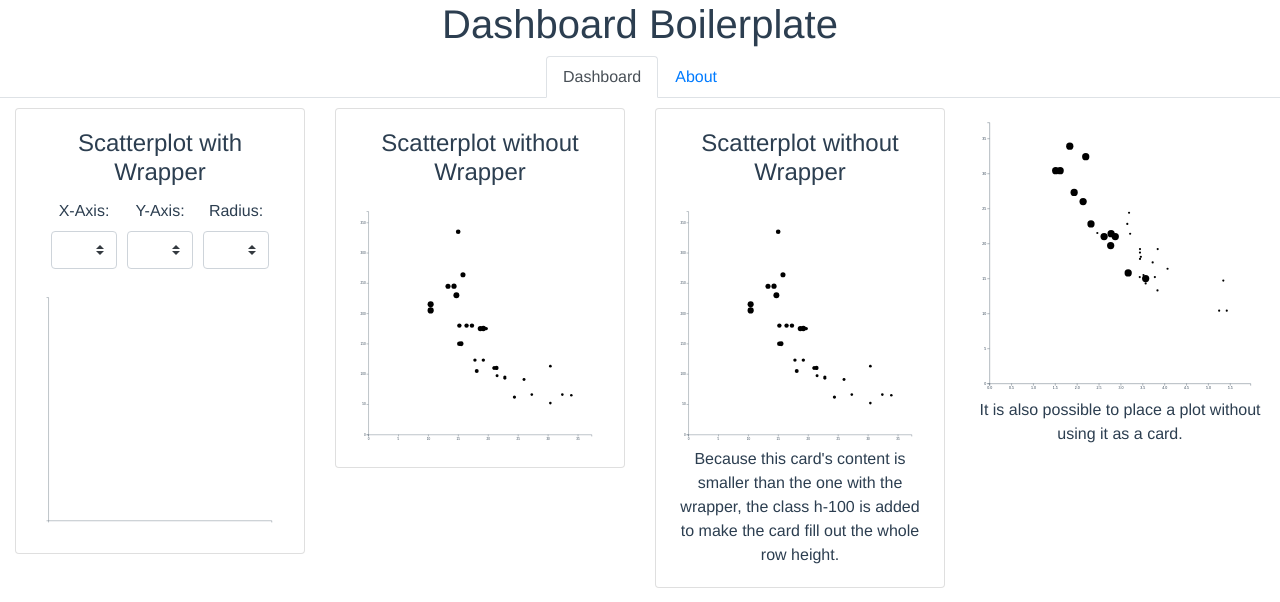
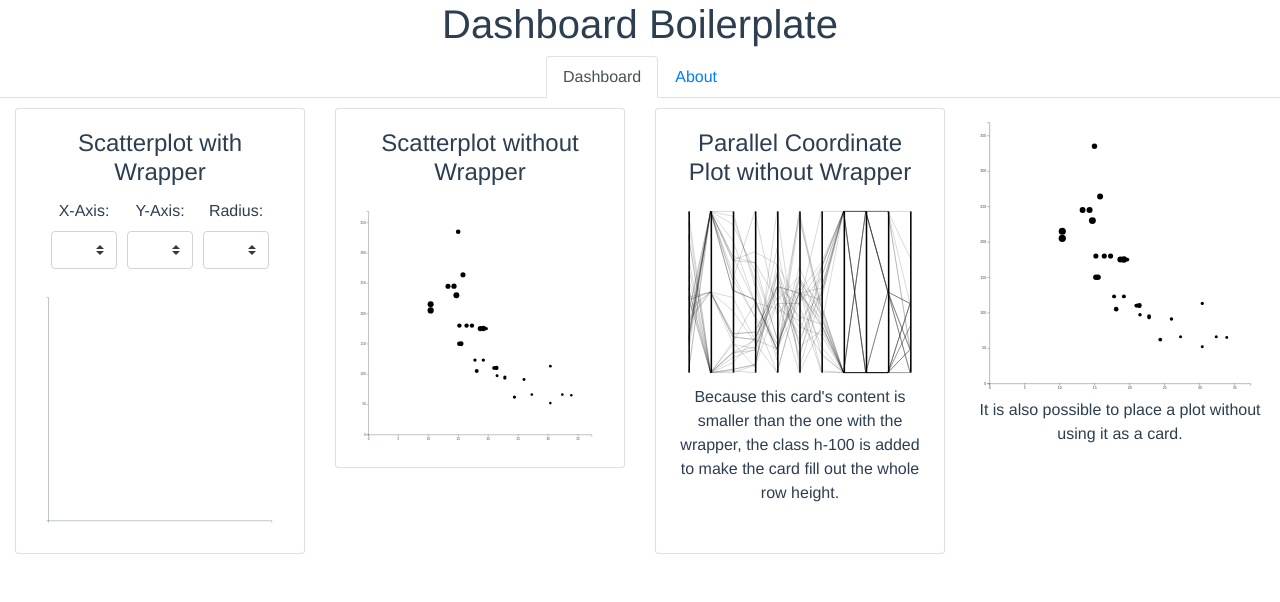
Before and after one commit to cedrickrause/vue-dashboard-boilerplate, a Vue app: page / in a window 1280 px wide. Shown: the top 602 px of the page. Built offline with nearby package versions, Linux system fonts and the light colour scheme.

Commit message:
Added rough draft for parallel coordinate plot and added it to dashboard

```diff
--- /dev/null
+++ b/src/components/Charts/ParallelCoordinatePlot.vue
@@ -0,0 +1,120 @@
+<template>
+  <div class="parallel-coordinate-plot" ref="root">
+    <svg class="parallel-coordinate-plot-svg" :viewBox="`0 0 ${this.width} ${this.height}`">
+        <path v-for="element in dataset.data" :key="element.id"
+        :class="{ selectedElement: element.id === getSelectedElementId }"
+        :d="calculateLine(element)"
+        stroke="black"
+        stroke-width="1px"
+        fill="none"
+        opacity="0.5"
+        />
+        <rect v-for="(column, columnIndex) in columns" :key="column + 'rect'"
+        :x="xPosition(columnIndex)"
+        :y="margin.top"
+        :width="barWidth"
+        :height="height - margin.top - margin.bottom"
+        />
+    </svg>
+  </div>
+</template>
+
+<script lang="ts">
+import * as d3 from 'd3';
+import Vue, { PropType } from 'vue';
+import { MultivariateDataset, MultivariateDatasetEntry } from '@/models/MultivariateDataset';
+import { ScaleLinear } from 'd3';
+import { D3MultiScale, LineCoordinates } from '@/helpers/d3helpers';
+import { mapGetters } from 'vuex';
+import { Getters } from '@/store/getters';
+
+export default Vue.extend({
+  props: {
+    dataset: {
+      type: Object as () => MultivariateDataset,
+    },
+    columns: {
+      type: Array as PropType<string[]>,
+    },
+  },
+
+  data() {
+    return {
+      height: 600,
+      width: 800,
+      margin: {
+        top: 40, right: 40, bottom: 40, left: 40,
+      },
+      barWidth: 5,
+    };
+  },
+
+  computed: {
+    ...mapGetters({
+      getSelectedElementId: Getters.GET_SELECTED_ELEMENT_ID,
+    }),
+
+    valueColumns(): Array<string> {
+      return this.columns.filter((column) => column !== this.dataset.idColumn);
+    },
+
+    yScales(): D3MultiScale {
+      const scales: D3MultiScale = {};
+      this.valueColumns.forEach((column: string) => {
+        const max = Math.max(...this.dataset.data.map(
+          (entry) => +entry.values[column],
+        ));
+        const min = Math.min(...this.dataset.data.map(
+          (entry) => +entry.values[column],
+        ));
+
+        const scale = d3.scaleLinear()
+          .domain([min, max])
+          .range([this.height - this.margin.bottom, this.margin.top]);
+        scales[column] = scale;
+      });
+      return scales;
+    },
+
+    xScale() : ScaleLinear<number, number, never> {
+      return d3.scaleLinear()
+        .domain([0, this.valueColumns.length - 1])
+        .range([this.margin.left, this.width - this.margin.right - this.barWidth]);
+    },
+  },
+
+  methods: {
+    calculateLine(entry: MultivariateDatasetEntry) {
+      const points: LineCoordinates = [];
+      this.valueColumns.forEach((column: string, columnIndex: number) => {
+        points.push([this.xScale(columnIndex), this.yScales[column](entry.values[column])]);
+      });
+      return d3.line()(points);
+    },
+
+    xPosition(columnIndex: number) : number {
+      return this.xScale(columnIndex);
+    },
+
+    yPosition(yAxisColumnValue: number, column: string) : number {
+      return this.yScales[column](yAxisColumnValue);
+    },
+
+  },
+});
+</script>
+
+<style lang="scss" scoped>
+@import '@/style/custom.scss';
+
+circle:hover {
+  stroke: $primary;
+  stroke-width: 3px;
+}
+
+path.selectedElement {
+  stroke: $primary;
+  stroke-width: 3px;
+  opacity: 1;
+}
+</style>
--- a/src/views/Dashboard.vue
+++ b/src/views/Dashboard.vue
@@ -20,12 +20,10 @@
         </b-col>
         <b-col cols="3">
           <b-card class="h-100"
-            title="Scatterplot without Wrapper">
-            <scatter-plot v-if="getData"
+            title="Parallel Coordinate Plot without Wrapper">
+            <parallel-coordinate-plot v-if="getData"
               :dataset="getData"
-              :xAxisColumn="'mpg'"
-              :yAxisColumn="'hp'"
-              :radiusColumn="'disp'" />
+              :columns="getData.columns" />
               <b-card-text>
                 Because this card's content is smaller than the one with the wrapper,
                 the class h-100 is added to make the card fill out the whole row height.
@@ -35,9 +33,9 @@
         <b-col cols="3">
           <scatter-plot v-if="getData"
             :dataset="getData"
-            :xAxisColumn="'wt'"
-            :yAxisColumn="'mpg'"
-            :radiusColumn="'am'" />
+            :xAxisColumn="'mpg'"
+            :yAxisColumn="'hp'"
+            :radiusColumn="'disp'" />
             <p>
               It is also possible to place a plot without using it as a card.
             </p>
@@ -54,9 +52,10 @@ import { Actions } from '@/store/actions';
 import { Getters } from '@/store/getters';
 import Vue from 'vue';
 import { mapGetters, mapActions } from 'vuex';
+import ParallelCoordinatePlot from '@/components/Charts/ParallelCoordinatePlot.vue';
 
 export default Vue.extend({
-  components: { ScatterPlot, ScatterPlotWrapper },
+  components: { ScatterPlot, ScatterPlotWrapper, ParallelCoordinatePlot },
   name: 'Dashboard',
 
   mounted() {
```
